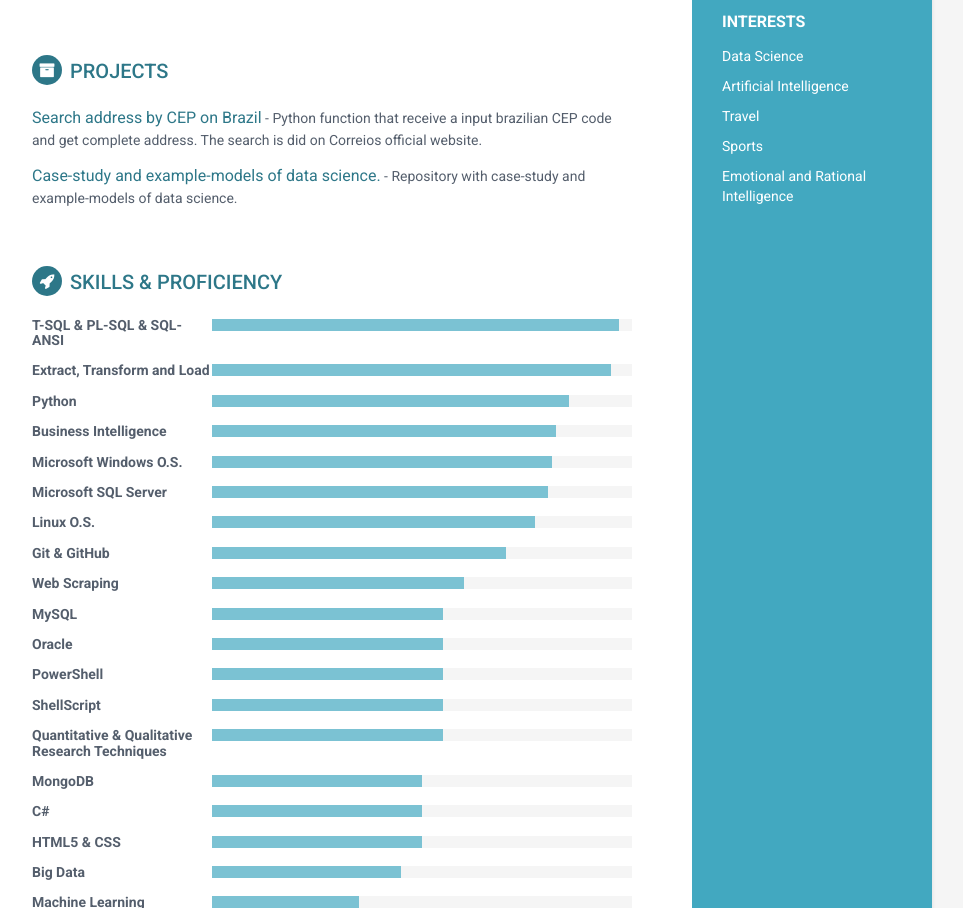
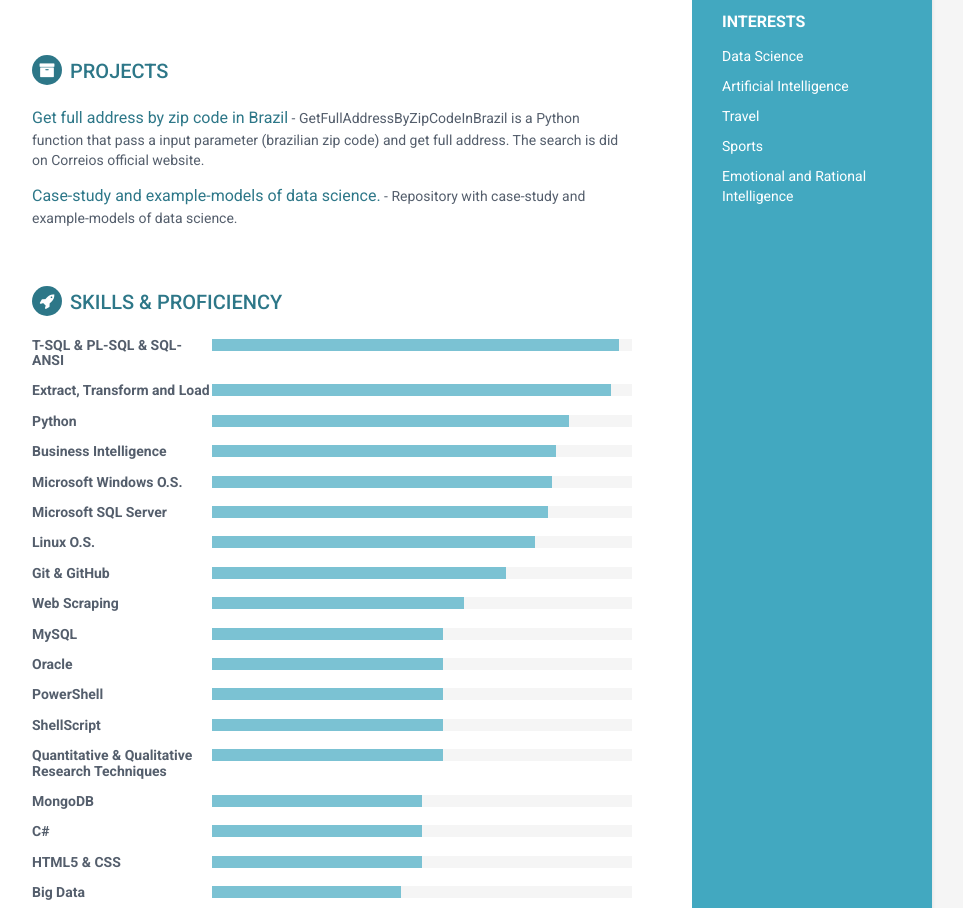
Before and after one commit to daniellj/daniellj.github.io, a plain HTML site: page index.html in a window 1280 px wide. Shown: the part 1062-1970 px from the top of the page, without its empty margins (188-1151 px from the left). Drawn offline with Linux system fonts and the light colour scheme.

Commit message:
deploy 4

```diff
--- a/index.html
+++ b/index.html
@@ -167,8 +167,8 @@
                 <h2 class="section-title"><i class="fa fa-archive"></i>Projects</h2>
 
                 <div class="item">
-                    <span class="project-title"><a href="http://github.com/daniellj/SearchAddressByCEPonBrazil" target="_blank">Search address by CEP on Brazil</a></span> -
-                    <span class="project-tagline">Python function that receive a input brazilian CEP code and get complete address. The search is did on Correios official website.</span>
+                    <span class="project-title"><a href="http://github.com/daniellj/GetFullAddressByZipCodeInBrazil" target="_blank">Get full address by zip code in Brazil</a></span> -
+                    <span class="project-tagline">GetFullAddressByZipCodeInBrazil is a Python function that pass a input parameter (brazilian zip code) and get full address. The search is did on Correios official website.</span>
                 </div><!--//item-->
 
                 <div class="item">
```
